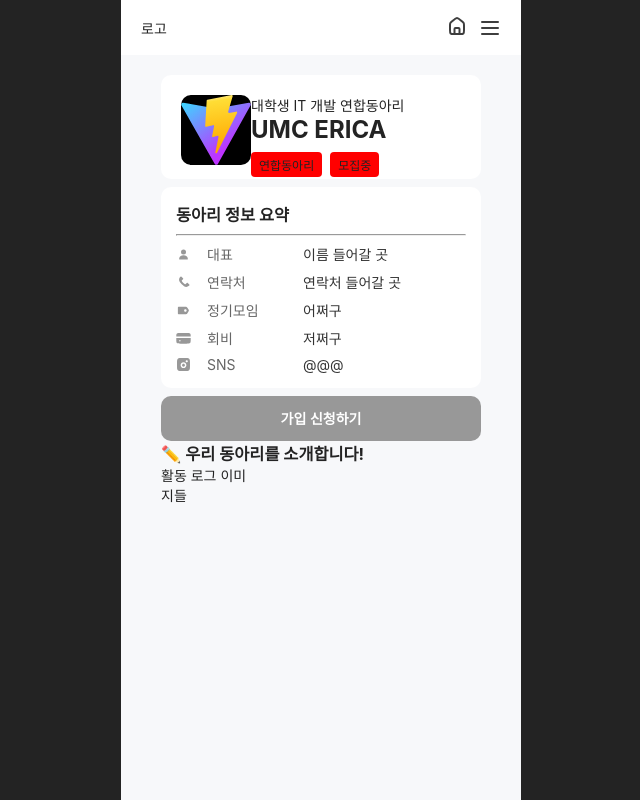
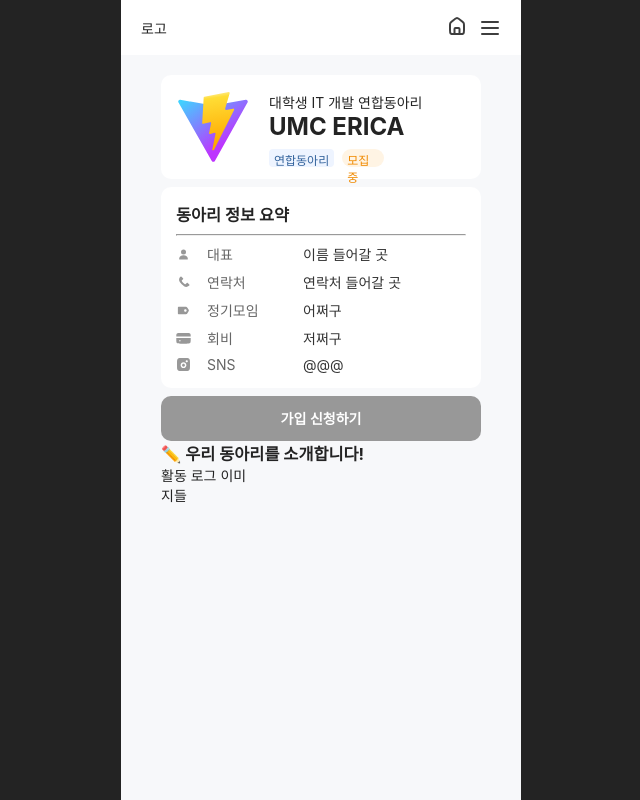
Before and after one commit to ERICA-Club-Hub/Frontend, a React (Vite) app: page /club/1 in a window 1280 px wide. Shown: the whole page, without its empty margins (319-959 px from the left). Built offline with nearby package versions, Linux system fonts and the light colour scheme; a web font is replaced by a local one.

Commit message:
style : detail

```diff
--- a/src/pages/club-detail/ClubDetailPage.tsx
+++ b/src/pages/club-detail/ClubDetailPage.tsx
@@ -9,6 +9,8 @@
 import phone from '../../../public/phone.svg';
 import label from '../../../public/label.svg';
 
+// 받을 정보 : id, 이미지, 이름, 태그, 모집상태, 대표, 연락처, 정기모임, 회비, sns, 소개 정보, 모집안내, 활동로그
+
 const ClubDetailPage = () => {
     const params = useParams();
     const activeTab = 'intro';
@@ -19,14 +21,14 @@
         <PageContainer>
             <ClubHeader>
                 <ClubImage src={logo} alt="Club Logo" />
-                <div>
-                    <div>대학생 IT 개발 연합동아리</div>
+                <PreviewWrapper>
+                    <Preview>대학생 IT 개발 연합동아리</Preview>
                     <ClubTitle>UMC ERICA</ClubTitle>
                     <ClubTags>
                         <Tag>연합동아리</Tag>
-                        <Tag>모집중</Tag>
+                        <RecruitState>모집중</RecruitState>
                     </ClubTags>
-                </div>
+                </PreviewWrapper>
             </ClubHeader>
 
             <ClubInfo>
@@ -116,7 +118,7 @@
     height: 104px;
     background: white;
     display: flex;
-    padding: 20px;
+    padding: 17px;
     margin-bottom: 8px;
     border-radius: 10px;
 `;
@@ -125,8 +127,10 @@
     width: 70px;
     height: 70px;
     border-radius: 10px;
-    background-color: black;
+    margin-right: 21px;
 `;
+
+const PreviewWrapper = styled.div``;
 
 const ClubInfo = styled.div`
     width: 320px;
@@ -136,6 +140,8 @@
     flex: 1;
     margin-bottom: 8px;
 `;
+
+const Preview = styled.div``;
 
 const ClubTitle = styled.h1`
     font-size: 24px;
@@ -150,10 +156,22 @@
 `;
 
 const Tag = styled.span`
-    padding: 4px 8px;
+    height: 18px;
+    padding: 2px 5px 2px 5px;
     border-radius: 4px;
     font-size: 12px;
-    background-color: red;
+    background-color: #eef4ff;
+    color: #33639c;
+`;
+
+const RecruitState = styled.span`
+    width: 42px;
+    height: 18px;
+    padding: 2px 5px 2px 5px;
+    border-radius: 5pc;
+    font-size: 12px;
+    background-color: #fff4e4;
+    color: #f08a00;
 `;
 
 const ClubDetails = styled.div`
```
